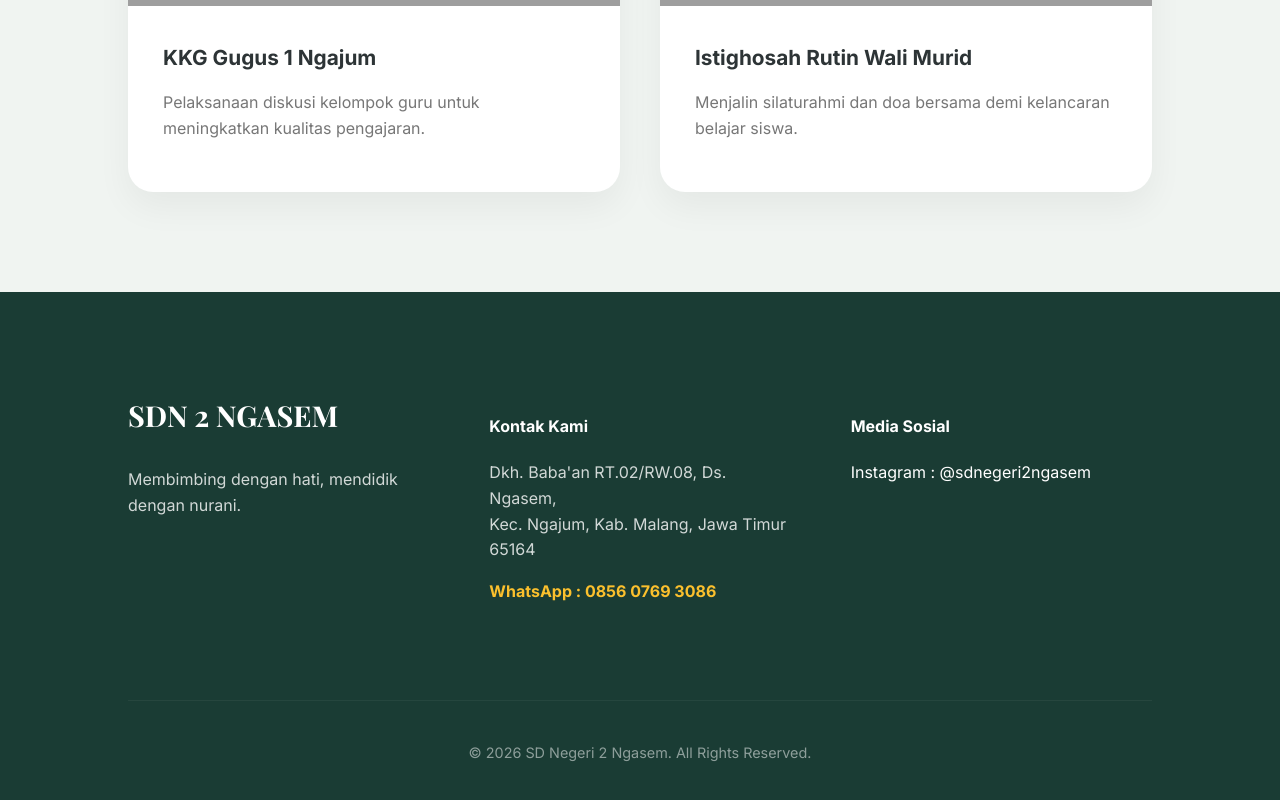
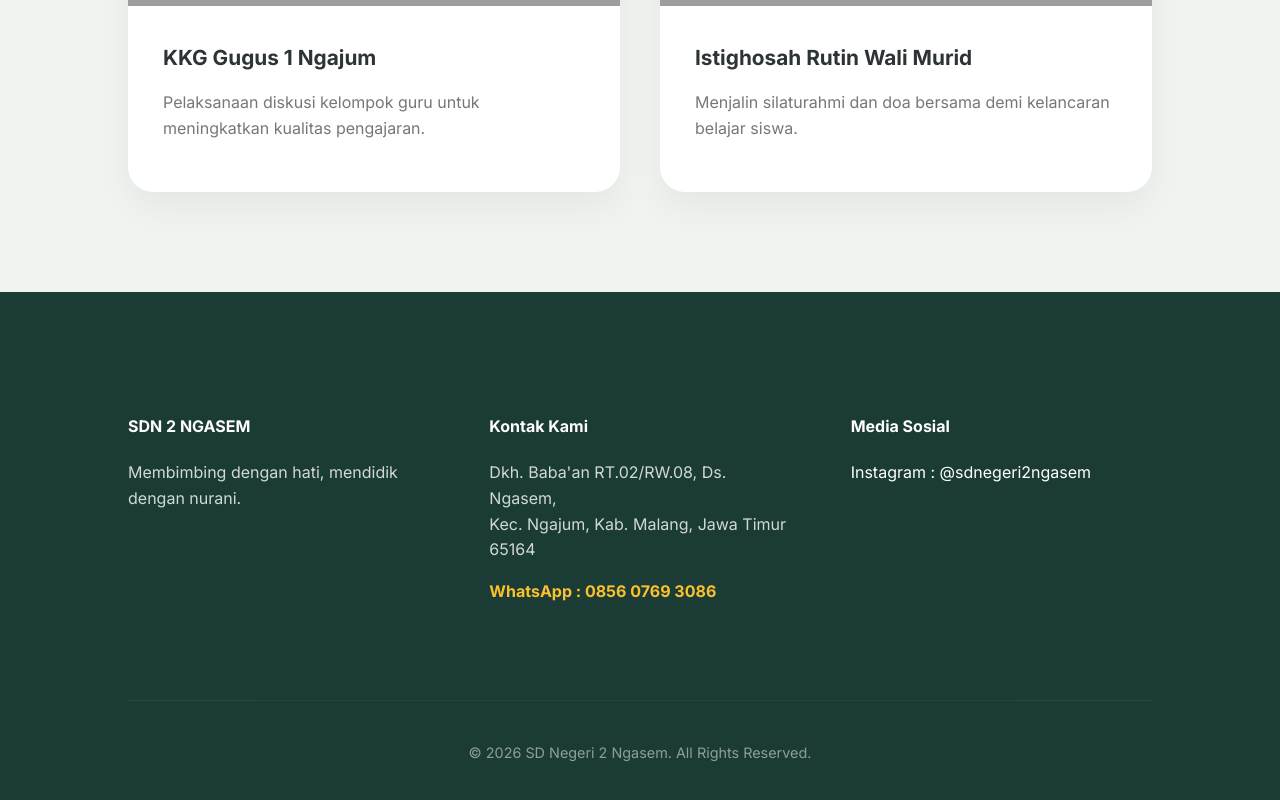
Before and after one commit to Jagad-x-code/sd-negeri-2-ngasem, a plain HTML site: page index.html in a window 1280 px wide. Shown: the part 2409-3209 px from the top of the page. Drawn offline with nearby package versions, Linux system fonts and the light colour scheme; grey boxes are pictures that could not be loaded.

Commit message:
Update index.html

```diff
--- a/index.html
+++ b/index.html
@@ -224,7 +224,7 @@
     <footer class="footer">
         <div class="footer-grid">
             <div>
-                <h3 style="font-family: 'Playfair Display', serif; font-size: 1.8rem; margin-top:0;">SDN 2 NGASEM</h3>
+                <h4>SDN 2 NGASEM</h4>
                 <p style="opacity: 0.8;">Membimbing dengan hati, mendidik dengan nurani.</p>
             </div>
             <div>
```
